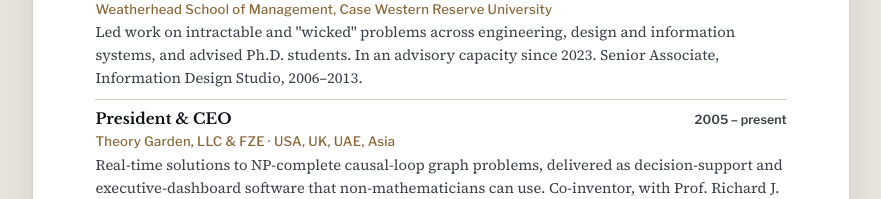
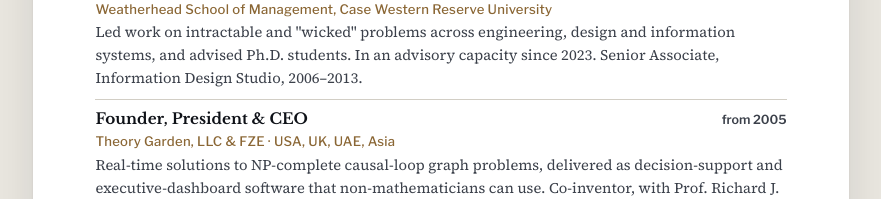
Before and after one commit to tygme/tygme.github.io, a plain HTML site: page resume.html in a window 1280 px wide. Shown: the part 2543-2742 px from the top of the page, without its empty margins (199-1080 px from the left). Drawn offline with nearby package versions, Linux system fonts and the light colour scheme.

Commit message:
v82: Theory Garden present claim dropped; card title updated

```diff
--- a/resume.html
+++ b/resume.html
@@ -195,7 +195,7 @@ ul.plain b { color: var(--ink); font-weight: 600; }
     <div class="role"><div class="role-head"><span class="role-title">Director, Artificial Intelligence &amp; Big Data and Information Design Studio</span><span class="dates">2014 – 2023</span></div>
       <span class="org">Weatherhead School of Management, Case Western Reserve University</span>
       <p>Led work on intractable and "wicked" problems across engineering, design and information systems, and advised Ph.D. students. In an advisory capacity since 2023. Senior Associate, Information Design Studio, 2006–2013.</p></div>
-    <div class="role"><div class="role-head"><span class="role-title">President &amp; CEO</span><span class="dates">2005 – present</span></div>
+    <div class="role"><div class="role-head"><span class="role-title">Founder, President &amp; CEO</span><span class="dates">from 2005</span></div>
       <span class="org">Theory Garden, LLC &amp; FZE · USA, UK, UAE, Asia</span>
       <p>Real-time solutions to NP-complete causal-loop graph problems, delivered as decision-support and executive-dashboard software that non-mathematicians can use. Co-inventor, with Prof. Richard J. Boland, Jr., of U.S. Patent Application 2008/0184154, "Mathematical Simulation of a Cause Model": equationless simulation of causal-loop maps from sparse qualitative input, with no stocks, flows or equations; subject of published research at ICIS 2009. Users include thousands worldwide, 1,500+ universities, Case Western's Executive Doctor of Management program, IARPA and the Department of Defense; applied to Afghanistan stability and counterinsurgency dynamics.</p></div>
     <div class="role"><div class="role-head"><span class="role-title">Founder, Chief Scientist &amp; CTO</span><span class="dates">2002 – present</span></div>
```
